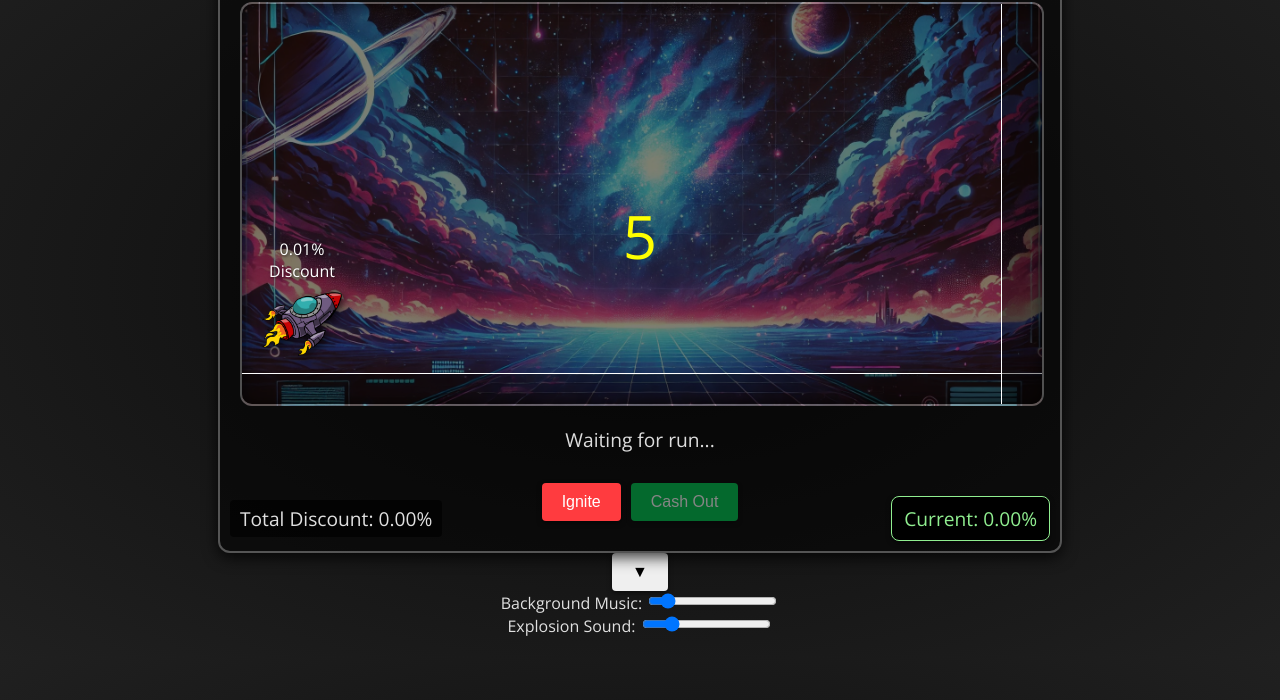
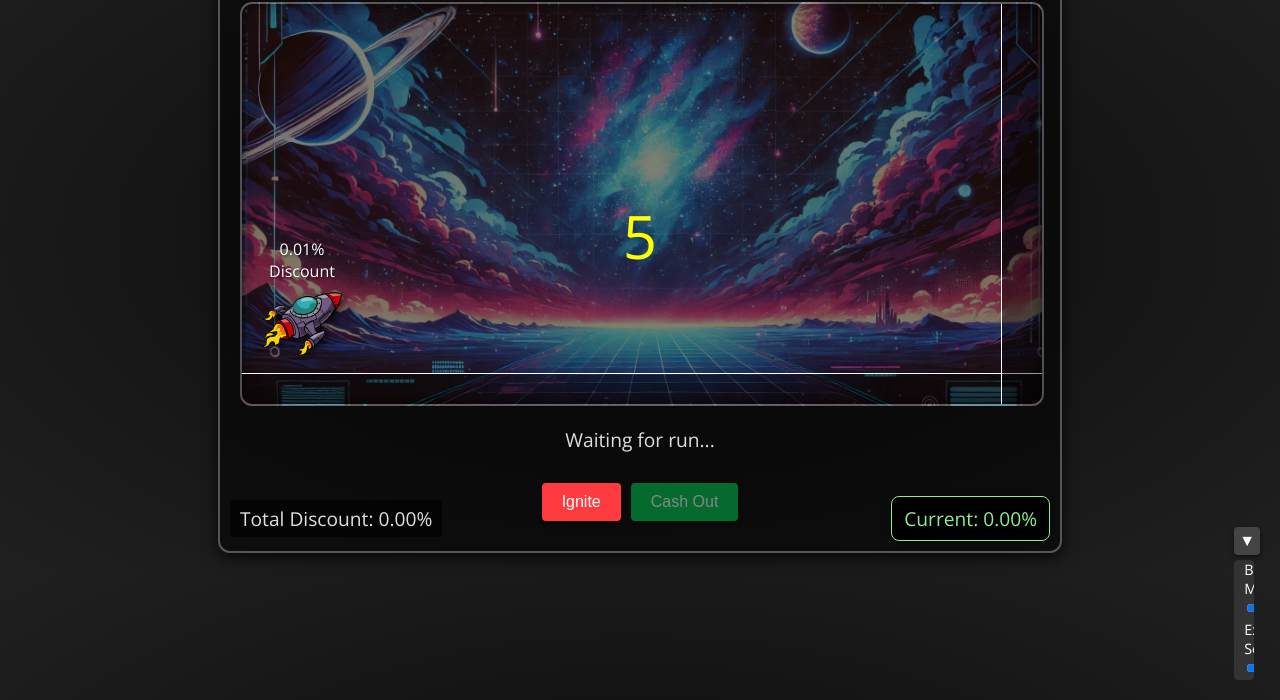
Before and after one commit to Matt-James-Bell/SQADISCOUNT, a plain HTML site: page index.html in a window 1280 px wide. Shown: the part 100-800 px from the top of the page. Drawn offline with nearby package versions, Linux system fonts and the light colour scheme.

Commit message:
Update style.css

```diff
--- a/css/style.css
+++ b/css/style.css
@@ -283,3 +283,39 @@ button:disabled {
   width: 70px;
   z-index: 2;
 }
+
+/* Volume Control Panel */
+#volume-controls {
+  position: fixed;
+  bottom: 20px;
+  right: 20px;
+  z-index: 200;
+  text-align: left;
+}
+
+#volume-toggle {
+  background: #444;
+  color: #fff;
+  border: none;
+  border-radius: 4px;
+  padding: 5px;
+  cursor: pointer;
+  transition: transform 0.3s;
+}
+
+#volume-panel {
+  max-width: 0;
+  overflow: hidden;
+  background: #333;
+  border-radius: 4px;
+  transition: max-width 0.5s ease;
+  padding: 0 10px;
+  margin-top: 5px;
+  color: #fff;
+  font-size: 0.9em;
+}
+
+#volume-controls.open #volume-panel {
+  max-width: 250px;
+  padding: 10px;
+}
```
